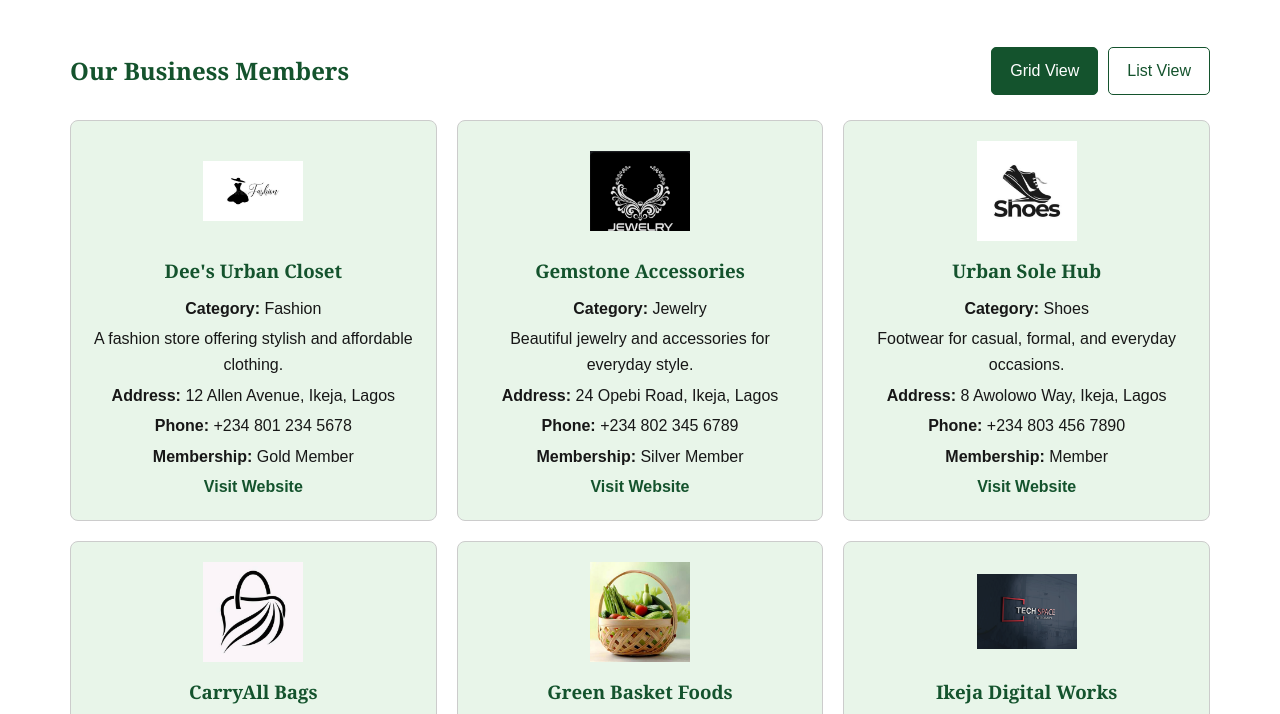
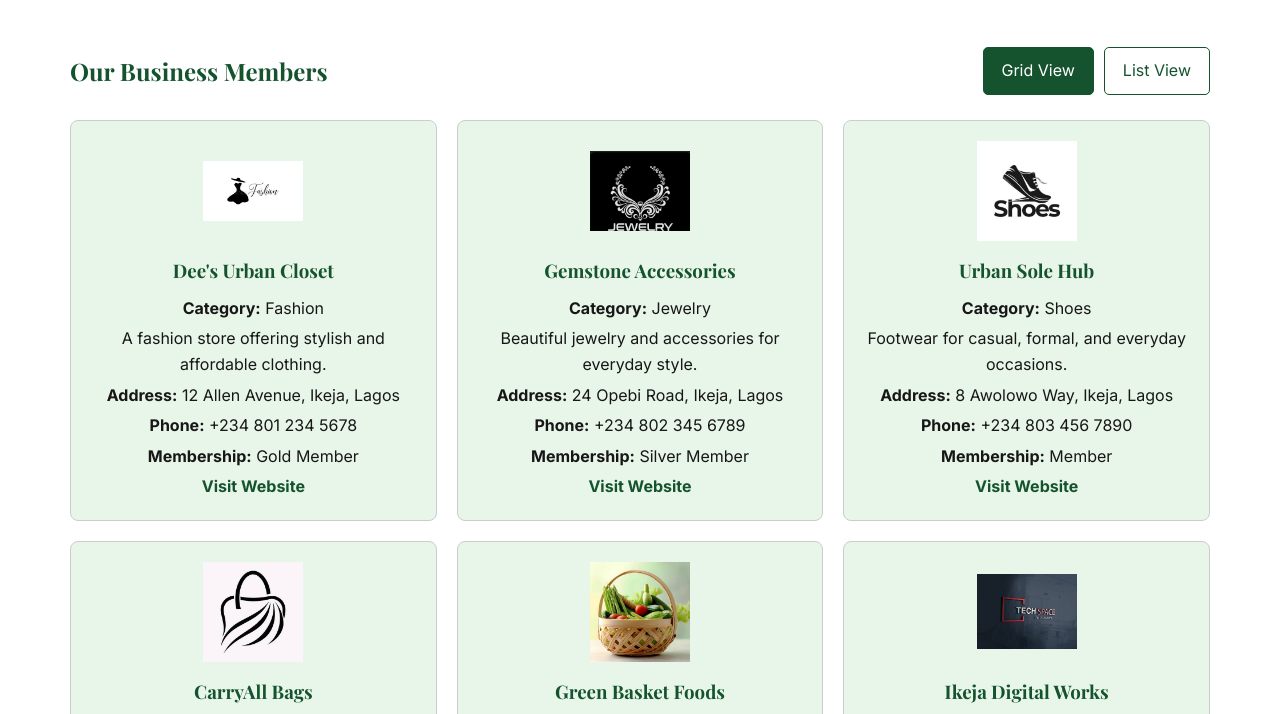
Before and after one commit to abrahamdivine/wdd231, a plain HTML site: page chamber/directory.html in a window 1280 px wide. Shown: the part 265-979 px from the top of the page. Drawn offline with nearby package versions, Linux system fonts and the light colour scheme.

Commit message:
Updated Chamber Directory

```diff
--- a/chamber/directory.html
+++ b/chamber/directory.html
@@ -21,6 +21,12 @@
 <meta property="og:image" content="https://abrahamdivine.github.io/wdd231/chamber/images/hero.jpg">
 <meta property="og:url" content="https://abrahamdivine.github.io/wdd231/chamber/directory.html">
 <meta property="og:type" content="website">
+
+<!-- Google Fonts -->
+<link rel="preconnect" href="https://fonts.googleapis.com">
+<link rel="preconnect" href="https://fonts.gstatic.com" crossorigin>
+
+<link href="https://fonts.googleapis.com/css2?family=Inter:wght@400;500;600;700&family=Playfair+Display:wght@400;500;600;700&display=swap" rel="stylesheet">
 
 <!-- CSS Files -->
 <link rel="stylesheet" href="styles/normalize.css">
--- a/chamber/styles/small.css
+++ b/chamber/styles/small.css
@@ -11,7 +11,7 @@
 }
 
 body {
-    font-family: Arial, sans-serif;
+    font-family: 'Inter', sans-serif;
     color: var(--text-color);
     background-color: var(--white);
     line-height: 1.6;
@@ -20,7 +20,7 @@ body {
 h1,
 h2,
 h3 {
-    font-family: Georgia, serif;
+    font-family: 'Playfair Display', serif;
 }
 
 main {
```
Also changed, not shown: images/hero.jpeg (renamed from chamber/images/hero.jpeg).
